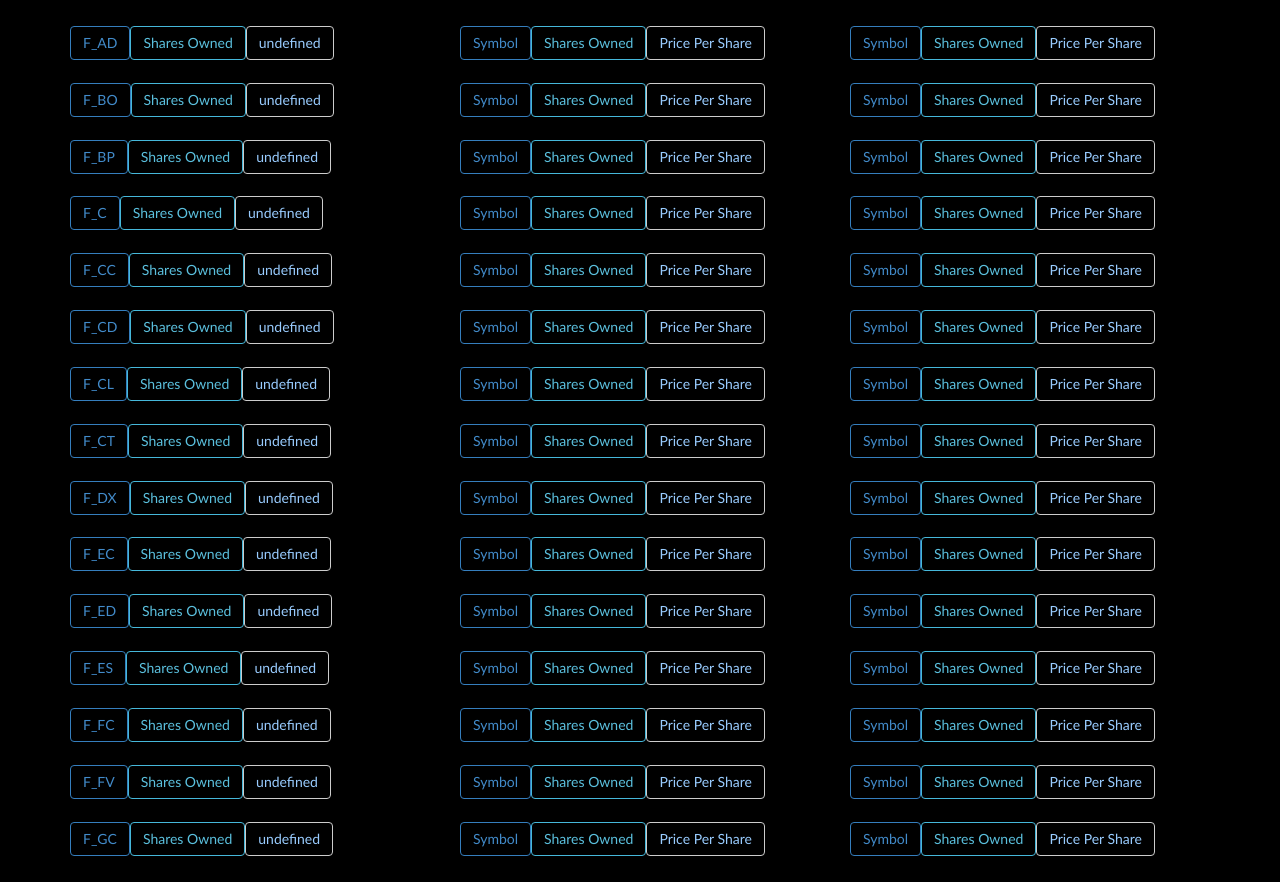
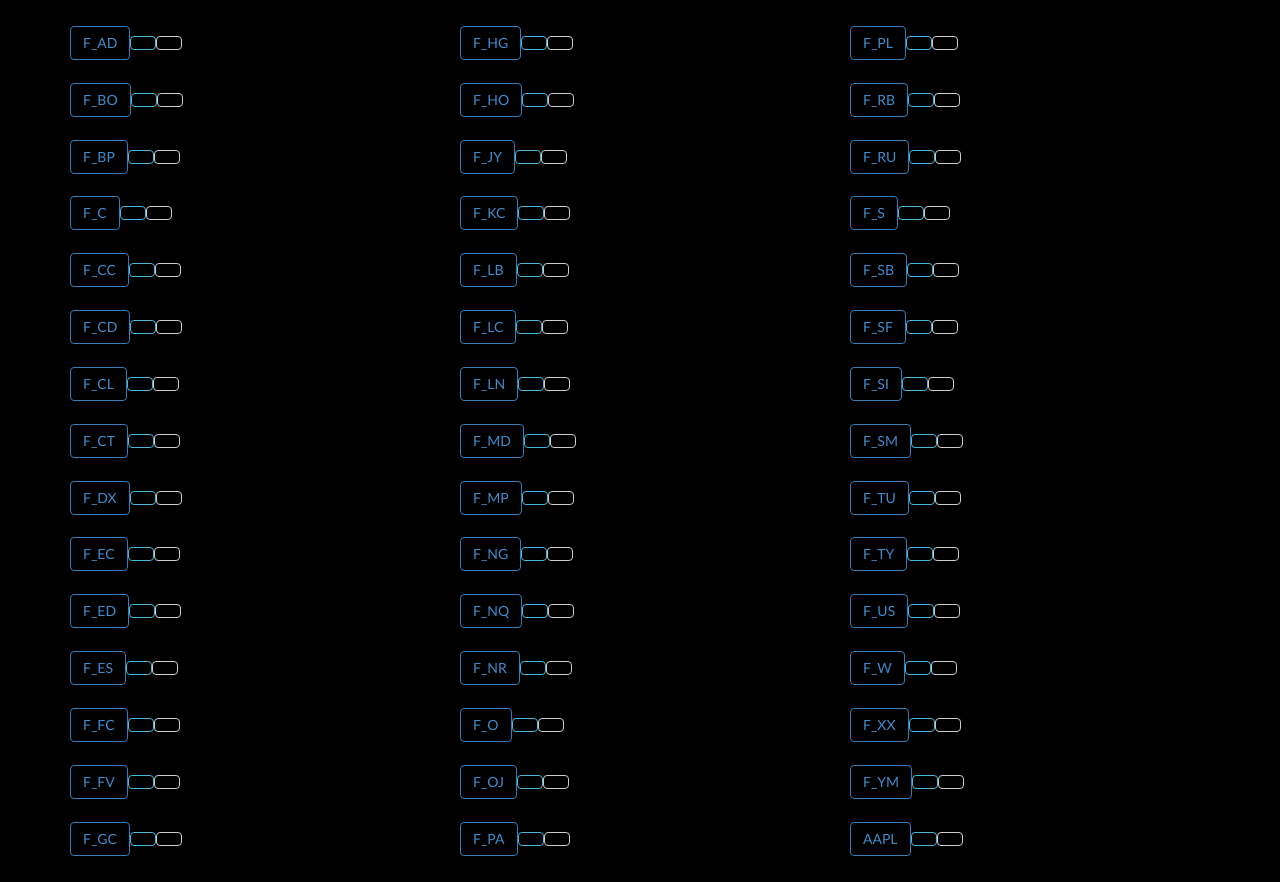
Before and after one commit to KevinJiao/CrowdInvest, a Flask app: page /contact in a window 1280 px wide. Run offline with Flask 2, Linux system fonts and the light colour scheme; data comes from the database, SQL or seed files in the repository; data that the repository does not hold is empty; parts of the project's set-up code (start-up, migrations or seed data) failed here and were passed over; some libraries are stand-ins or nearby versions.

Commit message:
please buttons

```diff
--- a/FlaskWebProject/templates/StockList.html
+++ b/FlaskWebProject/templates/StockList.html
@@ -85,24 +85,17 @@
             'QCOM', 'RTN', 'SBUX', 'SLB', 'SO', 'SPG', 'T', 'TGT', 'TWX', 'TXN', 'UNH', 'UNP',
             'UPS', 'USB', 'UTX', 'V', 'VZ', 'WAG', 'WFC', 'WMT', 'XOM']
 
-  var dict = {};
-  var change = {}
-  var temp;
 
-
+var owned = {};
 
     function loop() {
           var j;
-          for(j = 0; j < markets.length; j++)
+          $.getJSON( "http://localhost:5555/status", ping2);
+          for(j = 0; j < 45; j++)
             {
               var link = "http://localhost:5555/quote?s=";
               link += markets[j];
               $.getJSON( link, ping);
-
-              change[markets[j]] = dict[markets[j]] - temp;
-              dict[markets[j]] = temp;
-
-
             }
          setTimeout(loop, 15000);
     }
@@ -111,10 +104,23 @@
 
     function ping(json) {
 
-      document.getElementById(markets[j]).innerHTML = "$" + json["price"];
+      document.getElementById(json["sym"]).innerHTML = "$" + json["price"].toFixed(2);
 
 
     }
+
+    function ping2(json) {
+
+      for (j = 0; j < 45; j++) {
+        if (markets[j] in json["portfolio"]) {
+          document.getElementById("num" + markets[j]).innerHTML = "$" + json["portfolio"][markets[j]].toFixed(2);
+        } else {
+          document.getElementById("num" + markets[j]).innerHTML = "$0";
+        }
+      }
+    }
+
+    loop();
 
     </script>
     <div class="container">
@@ -129,11 +135,11 @@
         html += '<button type="button" class="btn btn-primary  btn-outline">';
         html += markets[i];
         html += '</button>';
-        html += '<button type="button" class="btn btn-info  btn-outline">';
-        html += 'Shares Owned';
+        html += '<button type="button" class="btn btn-info  btn-outline" id=num' + markets[i] + '>';
         html += '</button>';
-        html += '<button type="button" class="btn btn-default  btn-outline" >';
-        html += dict[markets[i]]
+        html += '<button type="button" class="btn btn-default  btn-outline" id =';
+        html += markets[i];
+        html += '>';
         html += '</button>';
         html += '<br> <br>';
       }
@@ -148,13 +154,13 @@
       var i;
       for (i = 15; i < 30; i++) {
         html += '<button type="button" class="btn btn-primary btn-outline">';
-        html += 'Symbol';
+        html += markets[i];
         html += '</button>';
-        html += '<button type="button" class="btn btn-info btn-outline">';
-        html += 'Shares Owned';
+        html += '<button type="button" class="btn btn-info btn-outline" id=num' + markets[i] + '>';
         html += '</button>';
-        html += '<button type="button" class="btn btn-default btn-outline">';
-        html += 'Price Per Share';
+        html += '<button type="button" class="btn btn-default btn-outline" id = ';
+        html += markets[i];
+        html += '>';
         html += '</button>';
         html += '<br> <br>';
       }
@@ -169,13 +175,13 @@
       var i;
       for (i = 30; i < 45; i++) {
         html += '<button type="button" class="btn btn-primary btn-outline">';
-        html += 'Symbol';
+        html += markets[i];
         html += '</button>';
-        html += '<button type="button" class="btn btn-info btn-outline">';
-        html += 'Shares Owned';
+        html += '<button type="button" class="btn btn-info btn-outline" id=num' + markets[i] + '>';
         html += '</button>';
-        html += '<button type="button" class="btn btn-default btn-outline">';
-        html += 'Price Per Share';
+        html += '<button type="button" class="btn btn-default btn-outline" id = ';
+        html += markets[i];
+        html += '>';
         html += '</button>';
         html += '<br> <br>';
       }
```
